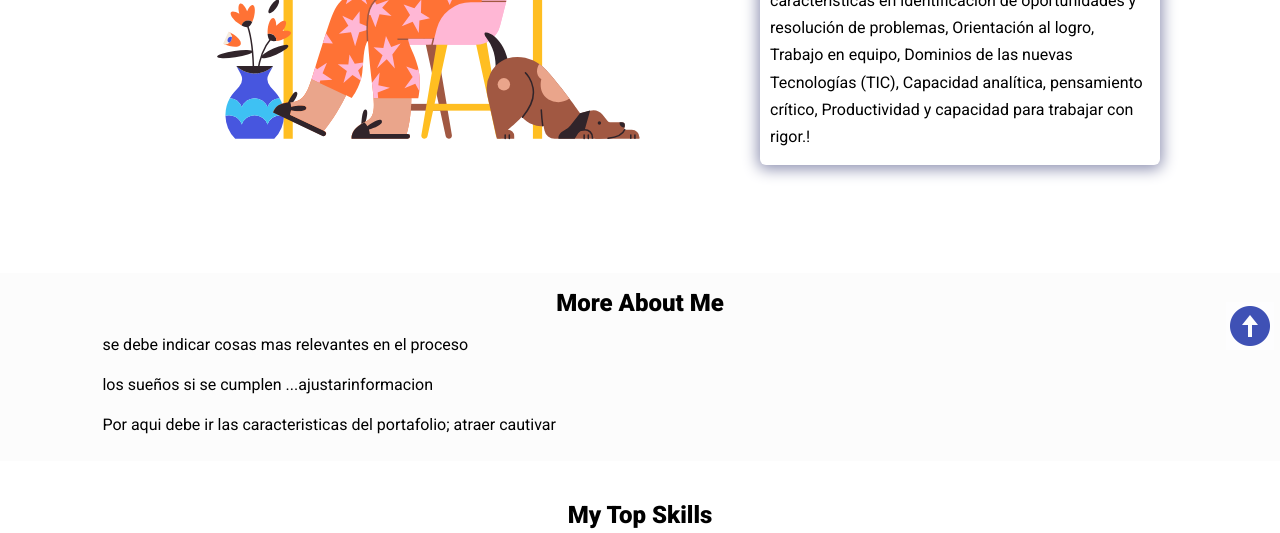
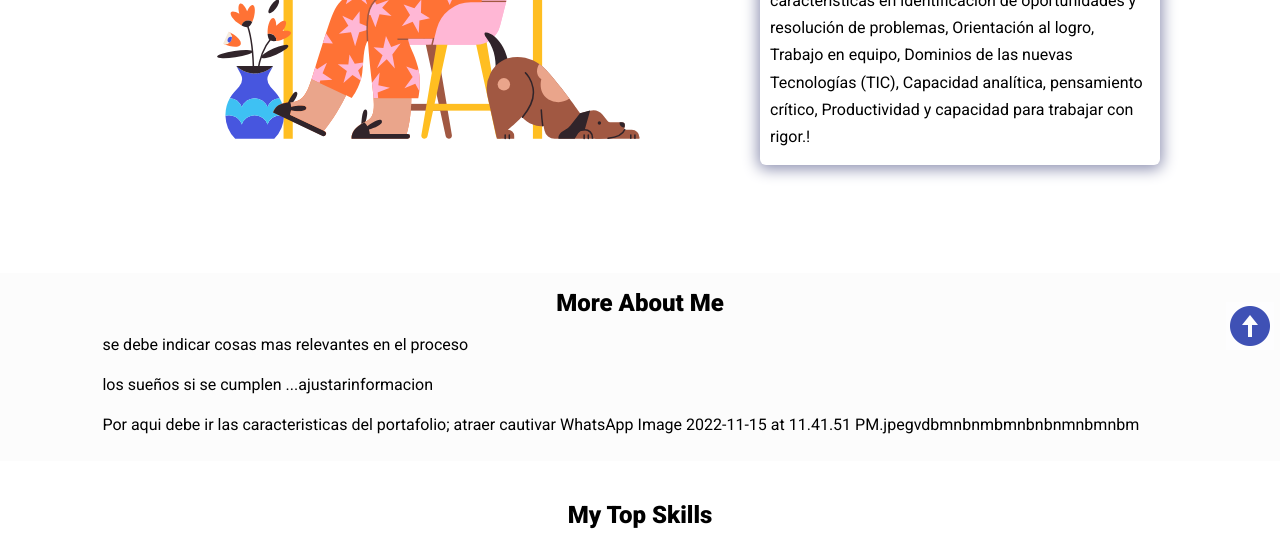
Before and after one commit to Maitomanito/developer-portfolio-master-, a plain HTML site: page index.html in a window 1280 px wide. Shown: the part 422-955 px from the top of the page. Drawn offline with nearby package versions, Linux system fonts and the light colour scheme.

Commit message:
se actualiza

```diff
--- a/index.html
+++ b/index.html
@@ -73,7 +73,7 @@
         los sueños si se cumplen ...ajustarinformacion
       </p>
       <p>
-        Por aqui debe ir las caracteristicas del portafolio; atraer cautivar
+        Por aqui debe ir las caracteristicas del portafolio; atraer cautivar  WhatsApp Image 2022-11-15 at 11.41.51 PM.jpegvdbmnbnmbmnbnbnmnbmnbm
       </p>
     </section>
 
```
